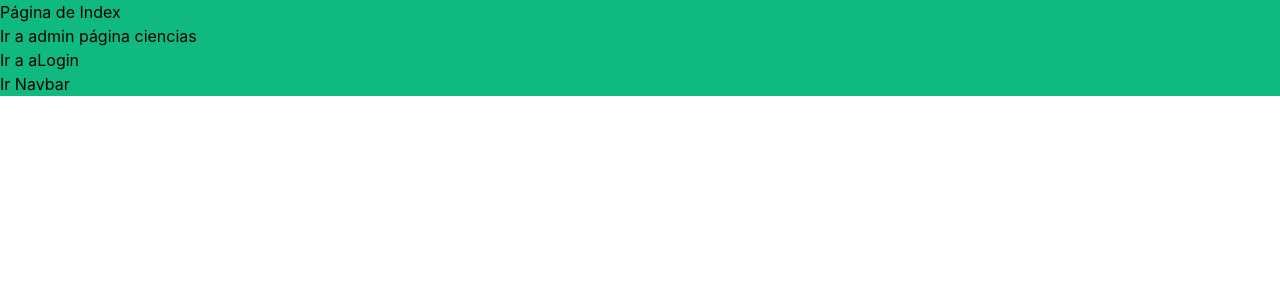
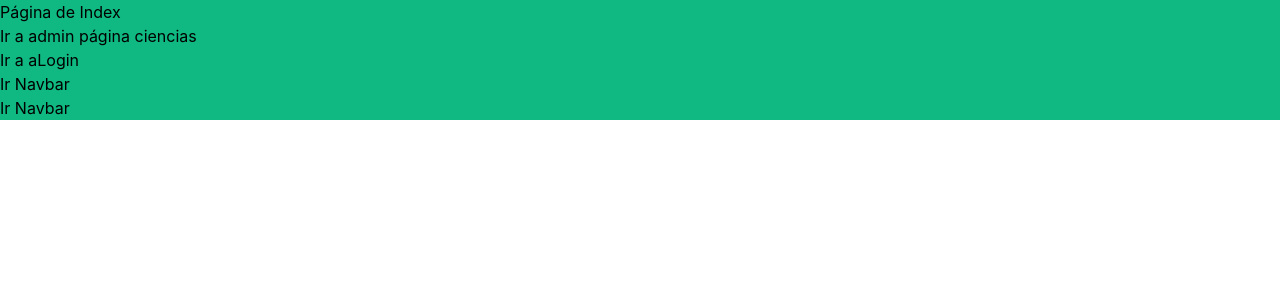
Before and after one commit to jdbarajass/Desarrollo-de-pagina-web-de-prueba, a Next.js app: page / in a window 1280 px wide. Shown: the top 300 px of the page. Built offline with nearby package versions, Linux system fonts and the light colour scheme.

Commit message:
Agregar ruta prueba

```diff
--- a/pages/index.tsx
+++ b/pages/index.tsx
@@ -15,6 +15,9 @@ const Home: NextPage = () => {
       <Link href="/navbar">
         <a className="cursor-pointer">Ir Navbar</a>
       </Link>
+      <Link href="/prueba">
+        <a className="cursor-pointer">Ir Navbar</a>
+      </Link>
     </div>
   );
 };
```
